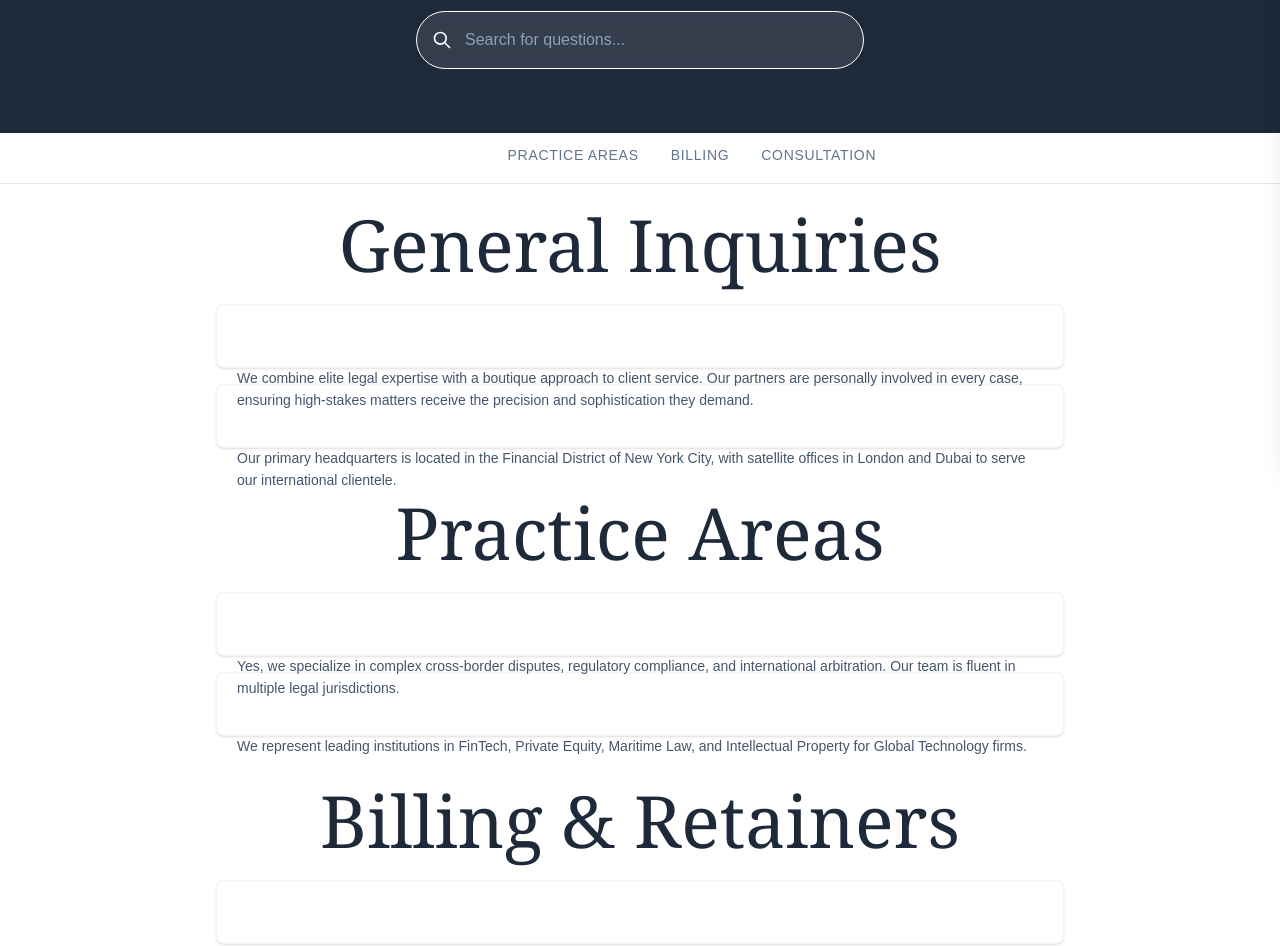
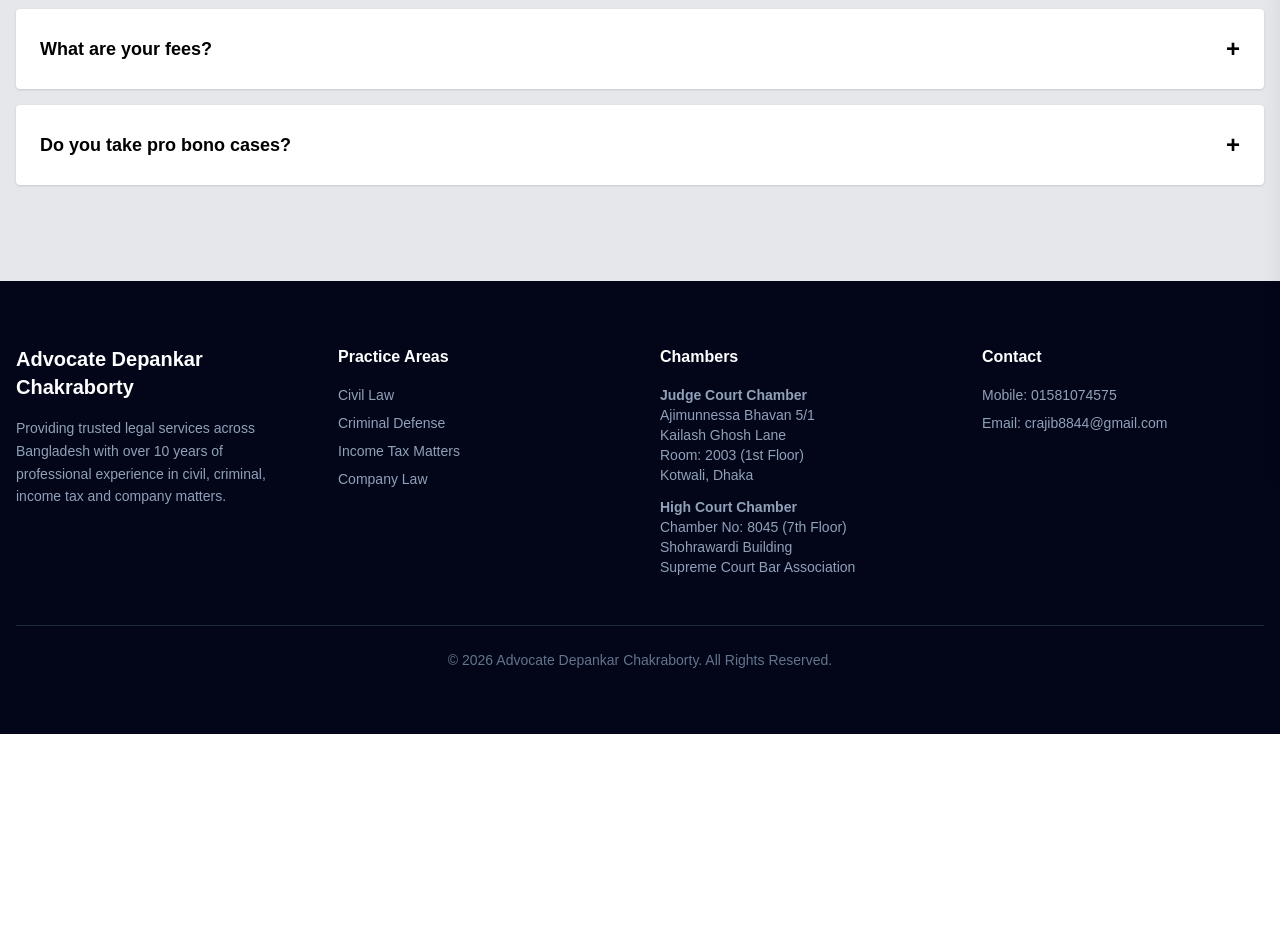
Before and after one commit to TAVDEV-team/portfolio1_Depankar_Chakraborty_advocate, a Next.js app: page /FAQ in a window 1280 px wide. Shown: the part 340-1286 px from the top of the page. After the commit the page ends 1074 px from the top, so only its background shows below. Built offline with nearby package versions, Linux system fonts and the light colour scheme.

Commit message:
fixed faq related problem

```diff
--- a/app/FAQ/page.tsx
+++ b/app/FAQ/page.tsx
@@ -1,135 +1,154 @@
-"use client";
-import Footer from "@/components/Footer";
-import Navbar from "@/components/Navbar";
-import { useState } from "react";
+// "use client";
+// import Footer from "@/components/Footer";
+// import Navbar from "@/components/Navbar";
+// import { useState } from "react";
 
-export default function FAQ() {
+// export default function FAQ() {
+//   return (
+//     <>
+//       <Navbar />
+
+//       {/* HERO SECTION */}
+//       <section className="hero-gradient text-white py-16 px-6 text-center bg-gray-800">
+//         <h1 className="font-serif text-6xl mb-4 text-amber-400">How can we assist you?</h1>
+//         <p className="text-slate-300 text-xl mb-8 max-w-md mx-auto text-sm leading-relaxed">
+//           Search our knowledge base or browse categories below for immediate answers regarding your legal matters.
+//         </p>
+//         <div className="relative max-w-md mx-auto">
+//           <input
+//             type="text"
+//             placeholder="Search for questions..."
+//             className="w-full bg-white/10 border border-gold/30 rounded-full py-4 px-6 pl-12 focus:ring-2 focus:ring-gold focus:border-transparent text-white placeholder-slate-400 backdrop-blur-sm"
+//           />
+//           <div className="absolute left-4 top-1/2 -translate-y-1/2 text-gold">
+//             <svg
+//               className="h-5 w-5"
+//               fill="none"
+//               stroke="currentColor"
+//               viewBox="0 0 24 24"
+//               xmlns="http://www.w3.org/2000/svg"
+//             >
+//               <path
+//                 d="M21 21l-6-6m2-5a7 7 0 11-14 0 7 7 0 0114 0z"
+//                 strokeLinecap="round"
+//                 strokeLinejoin="round"
+//                 strokeWidth="2"
+//               ></path>
+//             </svg>
+//           </div>
+//         </div>
+//       </section>
+
+//       {/* FAQ Categories */}
+//       <nav className="bg-white border-b border-slate-200 sticky top-[68px] z-40 overflow-x-auto whitespace-nowrap scrollbar-hide px-4 py-3">
+//         <div className="flex space-x-6 text-sm font-medium uppercase tracking-wider justify-center">
+//           <a className="text-gold border-b-2 border-gold pb-1 px-1" href="#general">General</a>
+//           <a className="text-slate-500 hover:text-navy pb-1 px-1" href="#practice">Practice Areas</a>
+//           <a className="text-slate-500 hover:text-navy pb-1 px-1" href="#billing">Billing</a>
+//           <a className="text-slate-500 hover:text-navy pb-1 px-1" href="#consultation">Consultation</a>
+//         </div>
+//       </nav>
+
+//       {/* FAQ Content */}
+//       <main className="max-w-4xl mx-auto p-6 space-y-12">
+//         {/* General Inquiries */}
+//         <section className="space-y-4" id="general">
+//           <div className="flex items-center space-x-3 mb-6">
+//             <div className="h-px bg-gold flex-grow"></div>
+//             <h2 className="font-serif text-7xl text-gray-800 text-bold">General Inquiries</h2>
+//             <div className="h-px bg-gold flex-grow"></div>
+//           </div>
+
+//           <FAQItem question="What sets Vanguard & Associates apart from other firms?">
+//             We combine elite legal expertise with a boutique approach to client service. Our partners are personally involved in every case, ensuring high-stakes matters receive the precision and sophistication they demand.
+//           </FAQItem>
+
+//           <FAQItem question="Where are your offices located?">
+//             Our primary headquarters is located in the Financial District of New York City, with satellite offices in London and Dubai to serve our international clientele.
+//           </FAQItem>
+//         </section>
+
+//         {/* Practice Areas */}
+//         <section className="space-y-4" id="practice">
+//           <div className="flex items-center space-x-3 mb-6">
+//             <div className="h-px bg-gold flex-grow"></div>
+//             <h2 className="font-serif text-7xl text-gray-800 text-bold">Practice Areas</h2>
+//             <div className="h-px bg-gold flex-grow"></div>
+//           </div>
+
+//           <FAQItem question="Do you handle international corporate litigation?">
+//             Yes, we specialize in complex cross-border disputes, regulatory compliance, and international arbitration. Our team is fluent in multiple legal jurisdictions.
+//           </FAQItem>
+
+//           <FAQItem question="What industries does the firm primarily represent?">
+//             We represent leading institutions in FinTech, Private Equity, Maritime Law, and Intellectual Property for Global Technology firms.
+//           </FAQItem>
+//         </section>
+
+//         {/* Billing */}
+//         <section className="space-y-4" id="billing">
+//           <div className="flex items-center space-x-3 mb-6">
+//             <div className="h-px bg-gold flex-grow"></div>
+//             <h2 className="font-serif text-7xl text-gray-800 text-bold">Billing & Retainers</h2>
+//             <div className="h-px bg-gold flex-grow"></div>
+//           </div>
+
+//           <FAQItem question="How are legal fees structured?">
+//             Depending on the nature of the engagement, we offer hourly billing, flat-fee project rates, or tailored retainer agreements. Full transparency is provided via our monthly audited statements.
+//           </FAQItem>
+//         </section>
+//       </main>
+
+//       <Footer />
+//     </>
+//   );
+// }
+
+// /* Reusable Accordion Item Component */
+// function FAQItem({ question, children }) {
+//   const [open, setOpen] = useState(false);
+
+//   return (
+//     <div className={`accordion-item bg-white border border-slate-100 rounded-lg shadow-sm ${open ? "active" : ""}`}>
+//       <div
+//         className="flex justify-between items-center p-5 cursor-pointer"
+//         onClick={() => setOpen(!open)}
+//       >
+//         <h3 className="font-medium text-navy text-base leading-snug">{question}</h3>
+//         <span className="gold-icon text-gold ml-4" style={{ transform: open ? "rotate(180deg)" : "rotate(0deg)" }}>
+//           <svg
+//             className="h-5 w-5"
+//             fill="none"
+//             stroke="currentColor"
+//             viewBox="0 0 24 24"
+//             xmlns="http://www.w3.org/2000/svg"
+//           >
+//             <path d="M19 9l-7 7-7-7" strokeLinecap="round" strokeLinejoin="round" strokeWidth="2"></path>
+//           </svg>
+//         </span>
+//       </div>
+//       <div className="accordion-content px-5 text-sm text-slate-600 leading-relaxed" style={{ maxHeight: open ? "500px" : "0", paddingBottom: open ? "1.5rem" : "0" }}>
+//         {children}
+//       </div>
+//     </div>
+//   );
+// }
+
+
+import Navbar from "@/components/Navbar"
+
+import FAQ from "@/components/FAQ"
+
+import Footer from "@/components/Footer"
+
+export default function Home() {
   return (
     <>
       <Navbar />
 
-      {/* HERO SECTION */}
-      <section className="hero-gradient text-white py-16 px-6 text-center bg-gray-800">
-        <h1 className="font-serif text-6xl mb-4 text-amber-400">How can we assist you?</h1>
-        <p className="text-slate-300 text-xl mb-8 max-w-md mx-auto text-sm leading-relaxed">
-          Search our knowledge base or browse categories below for immediate answers regarding your legal matters.
-        </p>
-        <div className="relative max-w-md mx-auto">
-          <input
-            type="text"
-            placeholder="Search for questions..."
-            className="w-full bg-white/10 border border-gold/30 rounded-full py-4 px-6 pl-12 focus:ring-2 focus:ring-gold focus:border-transparent text-white placeholder-slate-400 backdrop-blur-sm"
-          />
-          <div className="absolute left-4 top-1/2 -translate-y-1/2 text-gold">
-            <svg
-              className="h-5 w-5"
-              fill="none"
-              stroke="currentColor"
-              viewBox="0 0 24 24"
-              xmlns="http://www.w3.org/2000/svg"
-            >
-              <path
-                d="M21 21l-6-6m2-5a7 7 0 11-14 0 7 7 0 0114 0z"
-                strokeLinecap="round"
-                strokeLinejoin="round"
-                strokeWidth="2"
-              ></path>
-            </svg>
-          </div>
-        </div>
-      </section>
-
-      {/* FAQ Categories */}
-      <nav className="bg-white border-b border-slate-200 sticky top-[68px] z-40 overflow-x-auto whitespace-nowrap scrollbar-hide px-4 py-3">
-        <div className="flex space-x-6 text-sm font-medium uppercase tracking-wider justify-center">
-          <a className="text-gold border-b-2 border-gold pb-1 px-1" href="#general">General</a>
-          <a className="text-slate-500 hover:text-navy pb-1 px-1" href="#practice">Practice Areas</a>
-          <a className="text-slate-500 hover:text-navy pb-1 px-1" href="#billing">Billing</a>
-          <a className="text-slate-500 hover:text-navy pb-1 px-1" href="#consultation">Consultation</a>
-        </div>
-      </nav>
-
-      {/* FAQ Content */}
-      <main className="max-w-4xl mx-auto p-6 space-y-12">
-        {/* General Inquiries */}
-        <section className="space-y-4" id="general">
-          <div className="flex items-center space-x-3 mb-6">
-            <div className="h-px bg-gold flex-grow"></div>
-            <h2 className="font-serif text-7xl text-gray-800 text-bold">General Inquiries</h2>
-            <div className="h-px bg-gold flex-grow"></div>
-          </div>
-
-          <FAQItem question="What sets Vanguard & Associates apart from other firms?">
-            We combine elite legal expertise with a boutique approach to client service. Our partners are personally involved in every case, ensuring high-stakes matters receive the precision and sophistication they demand.
-          </FAQItem>
-
-          <FAQItem question="Where are your offices located?">
-            Our primary headquarters is located in the Financial District of New York City, with satellite offices in London and Dubai to serve our international clientele.
-          </FAQItem>
-        </section>
-
-        {/* Practice Areas */}
-        <section className="space-y-4" id="practice">
-          <div className="flex items-center space-x-3 mb-6">
-            <div className="h-px bg-gold flex-grow"></div>
-            <h2 className="font-serif text-7xl text-gray-800 text-bold">Practice Areas</h2>
-            <div className="h-px bg-gold flex-grow"></div>
-          </div>
-
-          <FAQItem question="Do you handle international corporate litigation?">
-            Yes, we specialize in complex cross-border disputes, regulatory compliance, and international arbitration. Our team is fluent in multiple legal jurisdictions.
-          </FAQItem>
-
-          <FAQItem question="What industries does the firm primarily represent?">
-            We represent leading institutions in FinTech, Private Equity, Maritime Law, and Intellectual Property for Global Technology firms.
-          </FAQItem>
-        </section>
-
-        {/* Billing */}
-        <section className="space-y-4" id="billing">
-          <div className="flex items-center space-x-3 mb-6">
-            <div className="h-px bg-gold flex-grow"></div>
-            <h2 className="font-serif text-7xl text-gray-800 text-bold">Billing & Retainers</h2>
-            <div className="h-px bg-gold flex-grow"></div>
-          </div>
-
-          <FAQItem question="How are legal fees structured?">
-            Depending on the nature of the engagement, we offer hourly billing, flat-fee project rates, or tailored retainer agreements. Full transparency is provided via our monthly audited statements.
-          </FAQItem>
-        </section>
-      </main>
+      <FAQ />
 
       <Footer />
     </>
-  );
+  )
 }
-
-/* Reusable Accordion Item Component */
-function FAQItem({ question, children }) {
-  const [open, setOpen] = useState(false);
-
-  return (
-    <div className={`accordion-item bg-white border border-slate-100 rounded-lg shadow-sm ${open ? "active" : ""}`}>
-      <div
-        className="flex justify-between items-center p-5 cursor-pointer"
-        onClick={() => setOpen(!open)}
-      >
-        <h3 className="font-medium text-navy text-base leading-snug">{question}</h3>
-        <span className="gold-icon text-gold ml-4" style={{ transform: open ? "rotate(180deg)" : "rotate(0deg)" }}>
-          <svg
-            className="h-5 w-5"
-            fill="none"
-            stroke="currentColor"
-            viewBox="0 0 24 24"
-            xmlns="http://www.w3.org/2000/svg"
-          >
-            <path d="M19 9l-7 7-7-7" strokeLinecap="round" strokeLinejoin="round" strokeWidth="2"></path>
-          </svg>
-        </span>
-      </div>
-      <div className="accordion-content px-5 text-sm text-slate-600 leading-relaxed" style={{ maxHeight: open ? "500px" : "0", paddingBottom: open ? "1.5rem" : "0" }}>
-        {children}
-      </div>
-    </div>
-  );
-}
```
